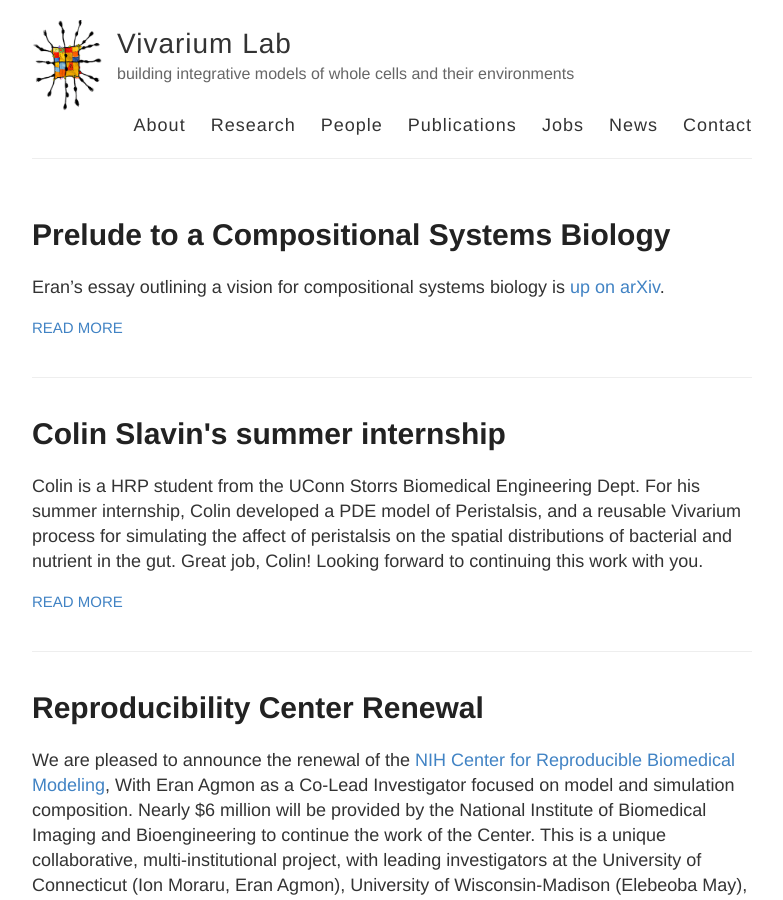
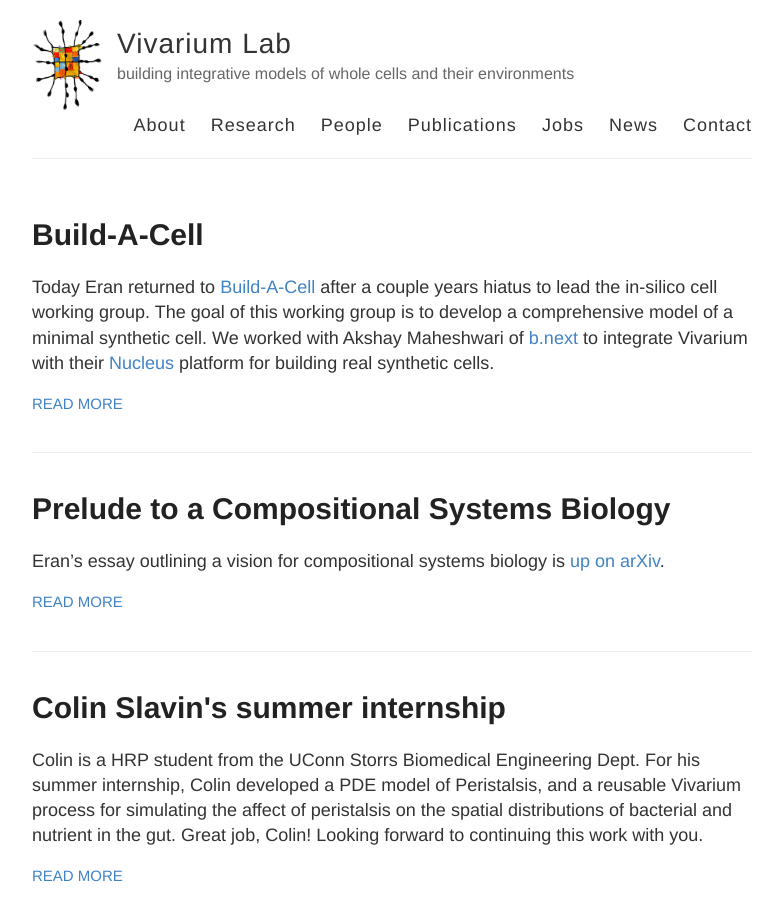
Before and after one commit to eagmon/eagmon.github.io, a Jekyll site: the page built from news.md, in a window 1280 px wide and 900 px high. Shown: the whole window, without its empty margins (248-1031 px from the left). Built offline with Jekyll 4.4.1, drawn with Linux system fonts in a browser that asks for light colours.

Commit message:
build a cell

```diff
--- /dev/null
+++ b/_posts/2024-9-20-BaC.md
@@ -0,0 +1,9 @@
+---
+layout: post
+title: Build-A-Cell
+---
+
+Today Eran returned to [Build-A-Cell](https://www.buildacell.org) after a couple years hiatus to lead
+the in-silico cell working group. The goal of this working group is to develop a comprehensive model of a
+minimal synthetic cell. We worked with Akshay Maheshwari of [b.next](https://bnext.bio) to integrate Vivarium
+with their [Nucleus](https://nucleus.bnext.bio) platform for building real synthetic cells.
```
Also changed, not shown: people.md (+4 -10 lines).
